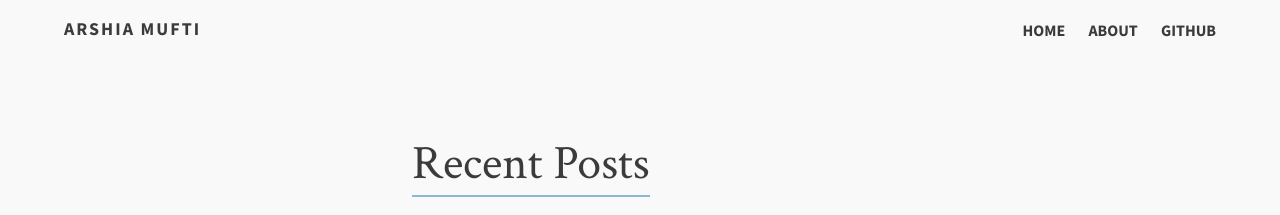
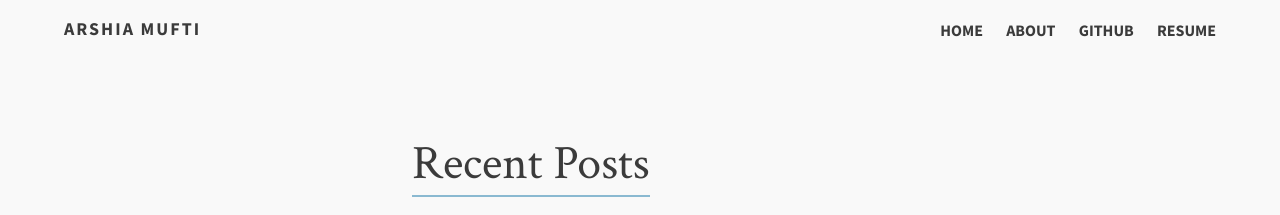
Before and after one commit to arshiamufti/arshiamufti.github.io, a Jekyll site: the page built from index.md, in a window 1280 px wide. Shown: the top 215 px of the page. Built offline with Jekyll 4.4.1, drawn with Linux system fonts in a browser that asks for light colours.

Commit message:
add resume

```diff
--- a/_config.yml
+++ b/_config.yml
@@ -30,6 +30,9 @@ links:
   - title: Github
     url: https://github.com/arshiamufti
     external: true
+  - title: Resume
+    url: /resume.pdf
+    external: true
 
 # http://en.wikipedia.org/wiki/List_of_tz_database_time_zones
 timezone:    America/New_York
```
Also changed, not shown: 1 other file.
